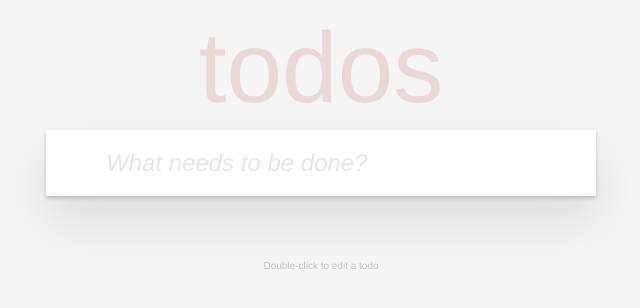
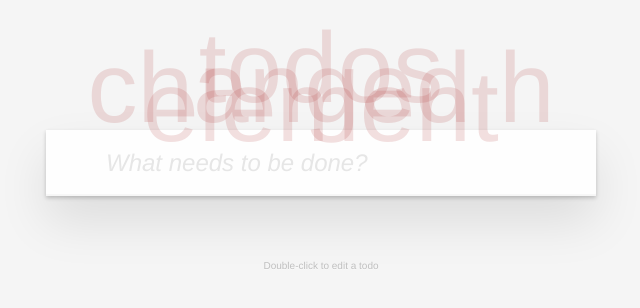
Before and after one commit to serhatgunes/ToDoApplication, a website: page index.html in a window 1280 px wide. Shown: the whole page, without its empty margins (319-959 px from the left). Drawn offline with Linux system fonts and the light colour scheme; no server answers.

Commit message:
index page changed

```diff
--- a/index.html
+++ b/index.html
@@ -10,7 +10,7 @@
 		<section class="todoapp">
 			<header class="header">
 				 <!--<h1 style="font-style: italic; color:blue">TODOS</h1>-->
-				<h1>todos</h1>
+				<h1>todos changed h element</h1>
 				<input class="new-todo" placeholder="What needs to be done?" autofocus>
 			</header>
 			<section style="display:none" class="main">
```
